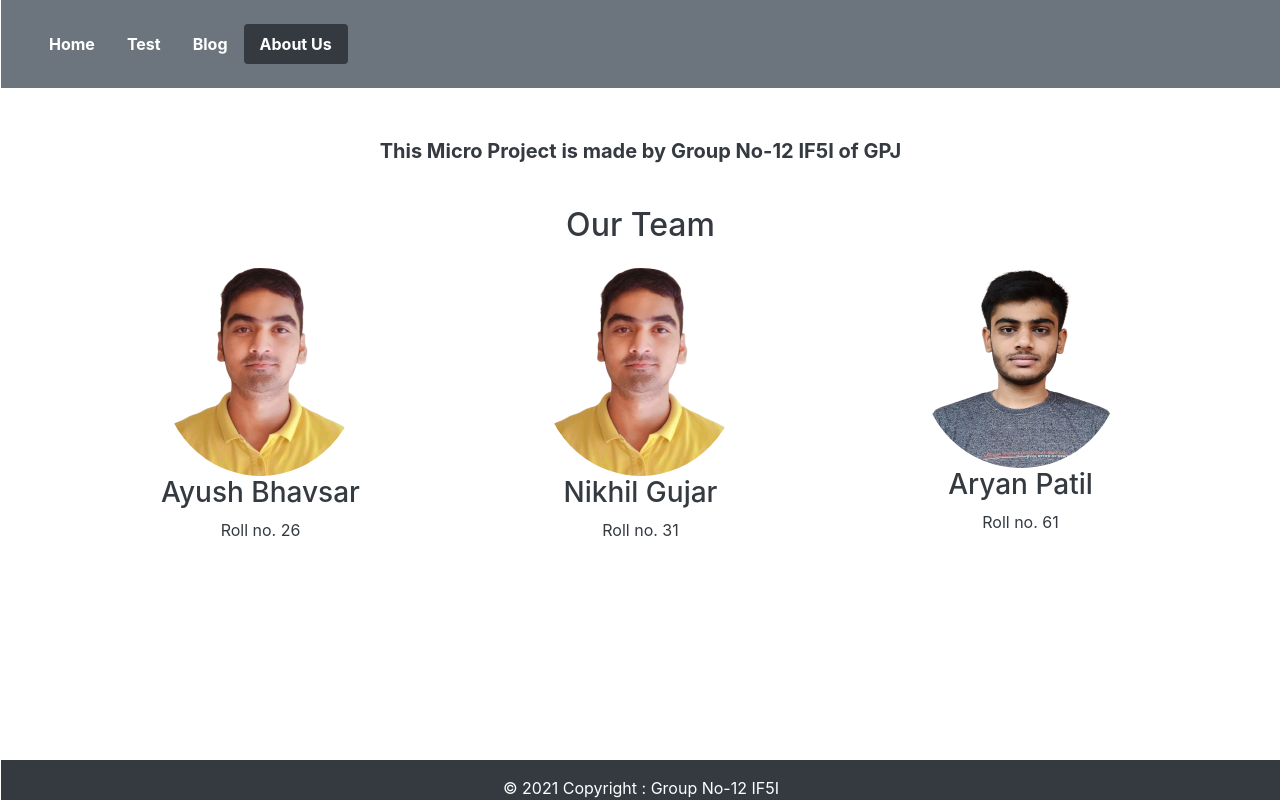
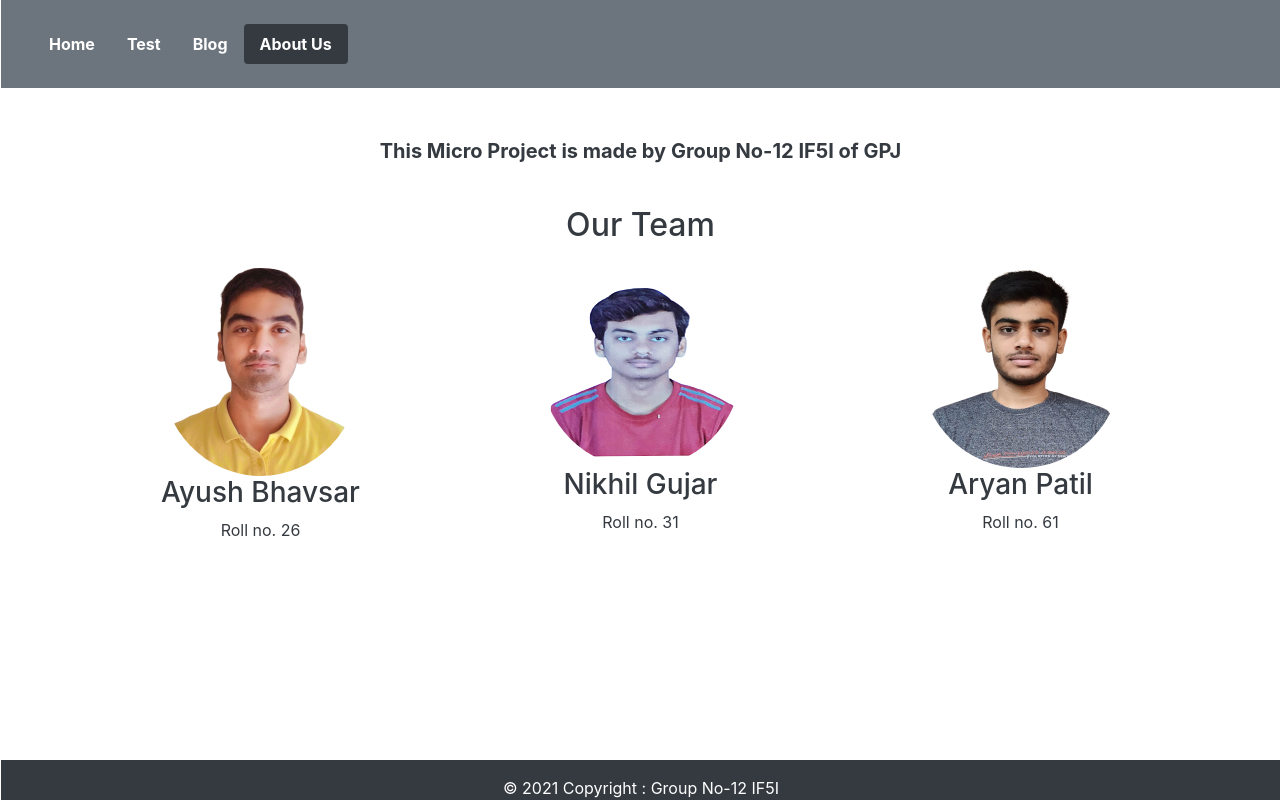
Before and after one commit to AyushBhavsar/WordBeater, a plain HTML site: page aboutus.html in a window 1280 px wide. Drawn offline with nearby package versions, Linux system fonts and the light colour scheme.

Commit message:
Added nikhil photo to repo and modified aboutus page

```diff
--- a/aboutus.html
+++ b/aboutus.html
@@ -73,7 +73,7 @@
         <p>Roll no. 26</p>
       </div>
       <div class="col-lg-4 col-sm-6 text-center mb-4">
-        <img class="rounded-circle img-fluid d-block mx-auto" src="Ayush.png" alt="">
+        <img class="rounded-circle img-fluid d-block mx-auto" src="Nikhil.png" alt="">
         <h3>Nikhil Gujar</h3>
         <p>Roll no. 31</p>
       </div>
```
Also changed, not shown: Nikhil.png (added).
